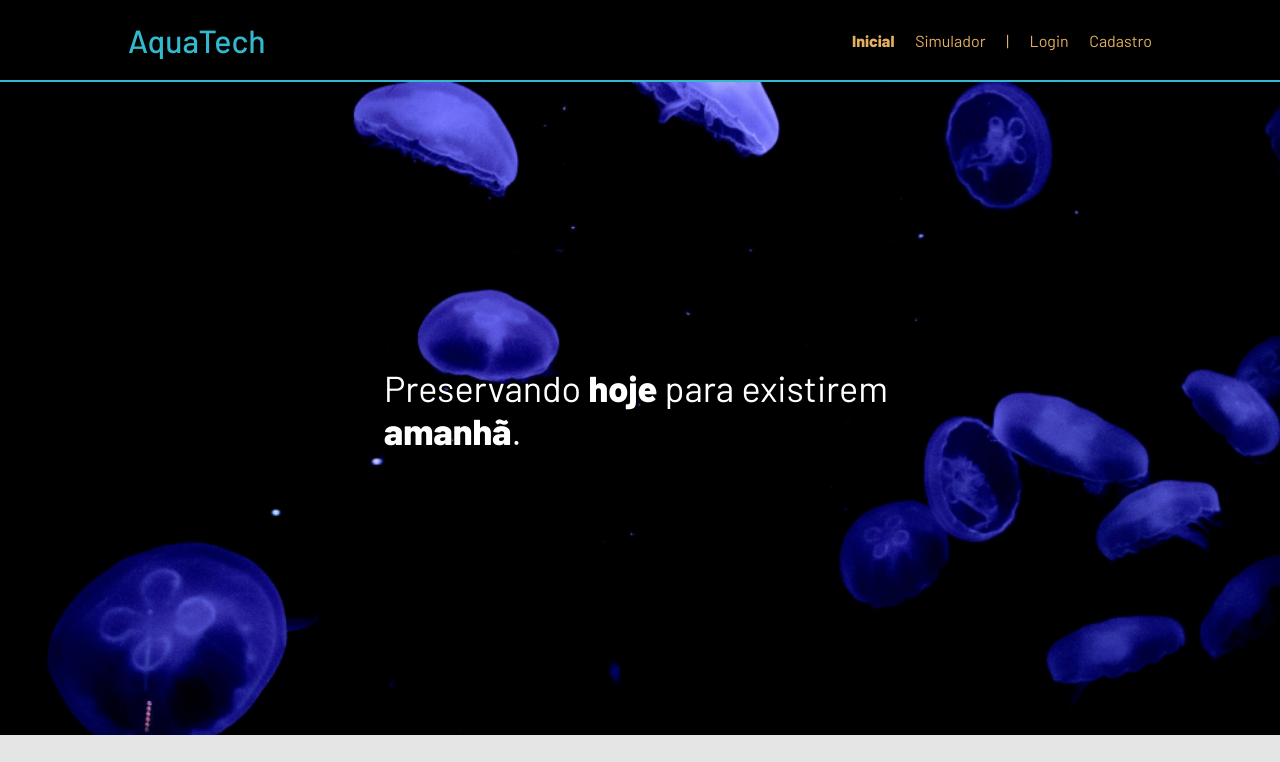
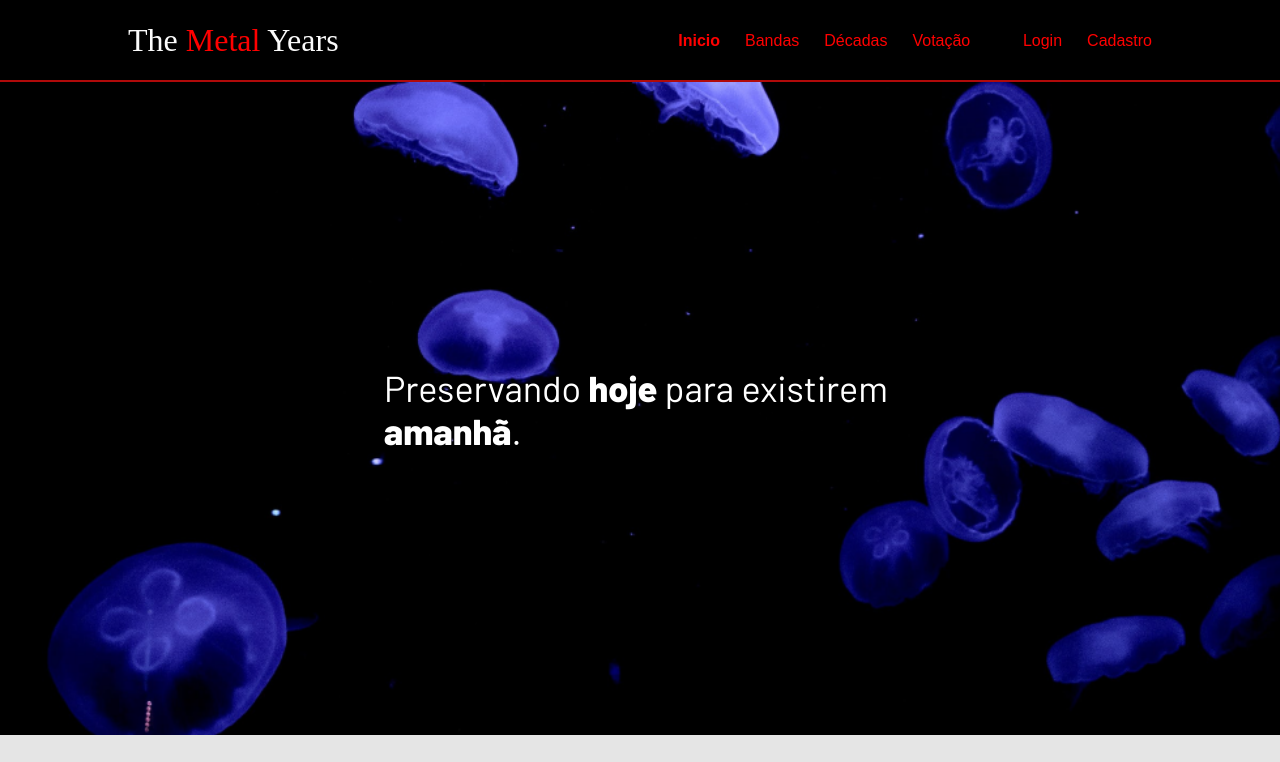
Before and after one commit to FilipeHorta07/ProjetoIndividualGuitarra, a website: page web-data-viz/public/index.html in a window 1280 px wide. Shown: the top 762 px of the page. Drawn offline with Linux system fonts and the light colour scheme.

Commit message:
Iniciei o processo de estilização do header, adicionei alguns campos para navegação pelo site, como o campo - Bandas -, além de fazer a personalização dos textos

```diff
--- a/web-data-viz/public/css/estilo.css
+++ b/web-data-viz/public/css/estilo.css
@@ -23,7 +23,7 @@ body {
 
 .header {
   height: var(--tamanho-header);
-  border-bottom: 2px solid #32b9cd;
+  border-bottom: 2px solid #b00a0a;
 }
 
 .header .container {
@@ -34,26 +34,38 @@ body {
 
 .header a {
   text-decoration: none;
-  color: #e3b062;
+  color: #ff0000;
+  font-family: 'Montserrat', sans-serif;
 }
 
 .agora {
-  font-weight: 800;
+  font-weight: 700;
+  color: #ED145B;
 }
 
 .navbar {
-  width: 300px;
   display: flex;
   align-items: center;
-  justify-content: space-between;
+  gap: 25px;
   list-style: none;
-  color: #e3b062;
+  padding: 0;
+}
+
+.navbar li a:hover {
+  text-decoration: underline;
+  text-decoration-color: red;
+  text-underline-offset: 6px;
 }
 
 .titulo {
-  color: #32b9cd;
+  color: #fbfbfb;
   width: fit-content;
   font-weight: 500;
+  font-family: cinzel;
+}
+
+.titulo span {
+ color: rgb(255, 0, 0);
 }
 
 .header h1 {
--- a/web-data-viz/public/index.html
+++ b/web-data-viz/public/index.html
@@ -6,7 +6,7 @@
   <meta http-equiv="X-UA-Compatible" content="IE=edge">
   <meta name="viewport" content="width=device-width, initial-scale=1.0">
 
-    <title>AquaTech | Página Inicial</title>
+  <title>The Metal Years | Página Inicial</title>
 
   <script src="./js/sessao.js"></script>
 
@@ -18,14 +18,23 @@
 <body>
   <div class="header">
     <div class="container">
-        <h1 class="titulo">AquaTech</h1>
+      <h1 class="titulo">The <span> Metal </span> Years</h1>
       <ul class="navbar">
         <li class="agora">
-            <a href="#">Inicial</a>
+          <a href="#">Inicio</a>
         </li>
         <li>
+          <a href="">Bandas</a>
+        </li>
+        <li>
+          <a href="">Décadas</a>
+        </li>
+        <li>
+          <a href="">Votação</a>
+        </li>
+        <!-- <li>
           <a href="simulador.html">Simulador</a>
-          </li>
+        </li> -->
         <li>|</li>
         <li>
           <a href="login.html">Login</a>
```
Lines whose indentation alone changed are shown as unchanged.
